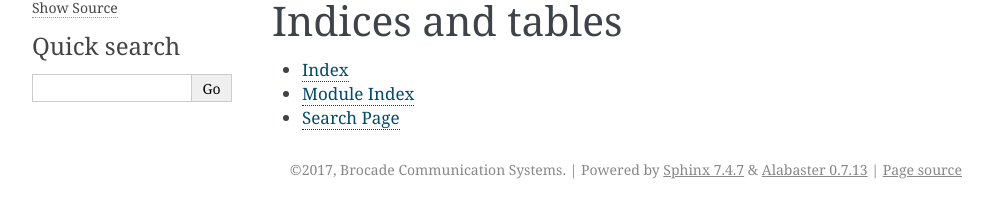
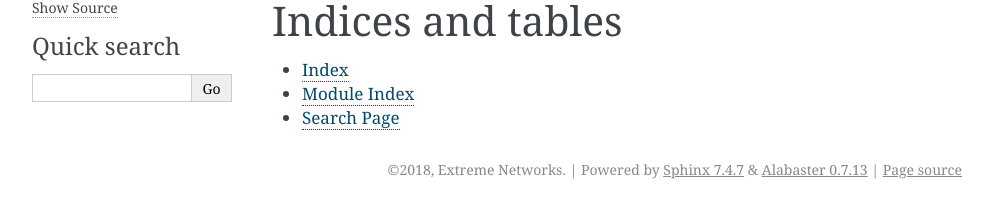
Before and after one commit to extremenetworks/PySwitchLib, a Sphinx documentation site: the page built from docs/index.rst, in a window 1280 px wide. Shown: the part 275-493 px from the top of the page, without its empty margins (148-1141 px from the left). Built offline with Sphinx 7.4.7, drawn with Linux system fonts in a browser that asks for light colours.

Commit message:
Updating vendor and author/company details
For this release we plan to go with 1.2.0 release of pyswitchlib and
also change the company from Brocade to Extreme Networks.

I am not changing the license on each of the files but atleast in the
setup where it shows up on pypi

```diff
--- a/docs/conf.py
+++ b/docs/conf.py
@@ -48,17 +48,17 @@ master_doc = 'index'
 
 # General information about the project.
 project = u'pyswitchlib'
-copyright = u'2017, Brocade Communication Systems'
-author = u'Brocade Communication Systems'
+copyright = u'2018, Extreme Networks'
+author = u'Extreme Networks'
 
 # The version info for the project you're documenting, acts as replacement for
 # |version| and |release|, also used in various other places throughout the
 # built documents.
 #
 # The short X.Y version.
-version = u'0.1.87'
+version = u'1.2.0'
 # The full version, including alpha/beta/rc tags.
-release = u'0.1.87'
+release = u'1.2.0'
 
 # The language for content autogenerated by Sphinx. Refer to documentation
 # for a list of supported languages.
@@ -227,7 +227,7 @@ latex_elements = {
 #  author, documentclass [howto, manual, or own class]).
 latex_documents = [
     (master_doc, 'pyswitchlib.tex', u'pyswitchlib Documentation',
-     u'Brocade Communication Systems', 'manual'),
+     u'Extreme Networks Inc', 'manual'),
 ]
 
 # The name of an image file (relative to this directory) to place at the top of
--- a/setup.py
+++ b/setup.py
@@ -61,10 +61,10 @@ class PostInstallCommand(install):
 
 setup(
     name="pyswitchlib",
-    version="1.0.0",
+    version="1.2.0",
     packages=find_packages(),
-    author="Brocade Communications Inc",
-    description="pySwitchLib Library for Brocade switches (SLXOS/NOS)",
+    author="Extreme Networks Inc Inc",
+    description="pySwitchLib Library for Extreme switches (SLXOS/NOS)",
     classifiers=[
         'Topic :: Utilities',
          'Programming Language :: Python',
```
